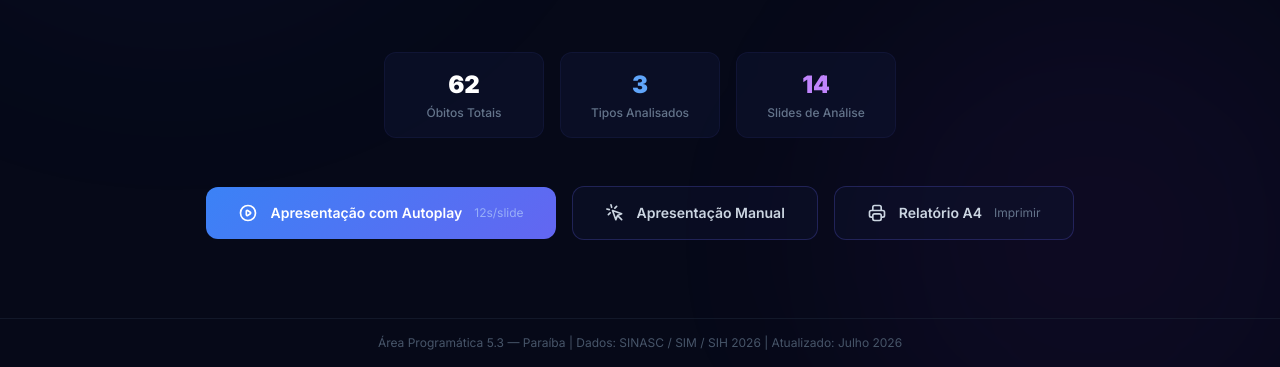
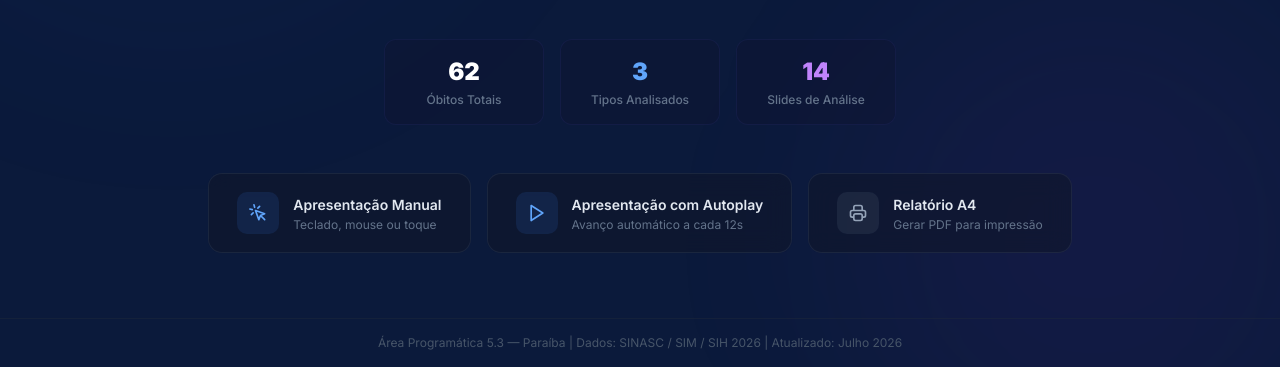
Before and after one commit to fabioferreolicap53/obitos53, a website: page index.html in a window 1280 px wide. Shown: the part 433-800 px from the top of the page. Drawn offline with nearby package versions, Linux system fonts and the light colour scheme.

Commit message:
feat: add manual presentation button, premium card buttons, keyboard/mouse/touch support

```diff
--- a/index.html
+++ b/index.html
@@ -14,7 +14,7 @@
         extend: {
           fontFamily: { sans: ['Inter', 'sans-serif'] },
           colors: {
-            dark: { 900: '#060918', 800: '#0a0e27', 700: '#111638', 600: '#1a2048' },
+            dark: { 900: '#0b1a3b', 800: '#0d1f45', 700: '#112650', 600: '#1a2f5c' },
             brand: { blue: '#3b82f6', coral: '#f97066', green: '#22c55e', purple: '#a78bfa', amber: '#eab308' }
           }
         }
@@ -22,16 +22,35 @@
     }
   </script>
   <style>
-    body { font-family: 'Inter', sans-serif; background: #060918; }
+    body { font-family: 'Inter', sans-serif; background: #0b1a3b; }
     .glass { background: rgba(15,20,50,.65); backdrop-filter: blur(20px); border: 1px solid rgba(99,102,241,.12); }
     .glass-hover:hover { border-color: rgba(99,102,241,.35); box-shadow: 0 8px 40px rgba(59,130,246,.12); transform: translateY(-2px); }
     .glow-blue { box-shadow: 0 0 60px rgba(59,130,246,.08); }
     .gradient-text { background: linear-gradient(135deg, #60a5fa, #a78bfa, #f97066); -webkit-background-clip: text; -webkit-text-fill-color: transparent; background-clip: text; }
     .stat-card { background: rgba(15,20,50,.5); border: 1px solid rgba(99,102,241,.08); }
-    .btn-primary { background: linear-gradient(135deg, #3b82f6, #6366f1); transition: all .3s ease; }
-    .btn-primary:hover { box-shadow: 0 8px 30px rgba(59,130,246,.3); transform: translateY(-1px); }
-    .btn-outline { border: 1px solid rgba(99,102,241,.25); background: rgba(15,20,50,.4); transition: all .3s ease; }
-    .btn-outline:hover { border-color: rgba(99,102,241,.5); background: rgba(30,41,82,.5); }
+    .btn-card {
+      display: flex; align-items: center; gap: 14px;
+      padding: 18px 28px; border-radius: 14px;
+      background: rgba(15,23,42,.6); border: 1px solid rgba(148,163,184,.1);
+      color: #e2e8f0; font-weight: 600; font-size: 0.875rem;
+      text-decoration: none; transition: all .3s ease;
+      backdrop-filter: blur(12px);
+    }
+    .btn-card:hover {
+      border-color: rgba(148,163,184,.25);
+      background: rgba(30,41,59,.7);
+      box-shadow: 0 8px 32px rgba(0,0,0,.25);
+      transform: translateY(-2px);
+    }
+    .btn-card .btn-icon {
+      width: 42px; height: 42px; border-radius: 10px;
+      display: flex; align-items: center; justify-content: center;
+      flex-shrink: 0;
+    }
+    .btn-card .btn-icon-blue { background: rgba(59,130,246,.12); color: #60a5fa; }
+    .btn-card .btn-icon-slate { background: rgba(148,163,184,.1); color: #94a3b8; }
+    .btn-card:hover .btn-icon-blue { background: rgba(59,130,246,.2); }
+    .btn-card:hover .btn-icon-slate { background: rgba(148,163,184,.18); }
     .pulse-ring { animation: pulse-ring 2.5s ease-in-out infinite; }
     @keyframes pulse-ring { 0%,100% { opacity:.4; transform:scale(1); } 50% { opacity:.8; transform:scale(1.05); } }
     .fade-in { animation: fadeIn .8s ease-out; }
@@ -72,7 +91,7 @@
         <!-- Badge -->
         <div class="inline-flex items-center gap-2 px-4 py-1.5 rounded-full glass mb-8 text-xs font-medium text-blue-300">
           <span class="w-1.5 h-1.5 rounded-full bg-blue-400"></span>
-          Coordenação Área Programática 5.3 — Paraíba
+          Coordenação Área Programática 5.3
         </div>
 
         <!-- Title -->
@@ -106,32 +125,44 @@
         <!-- Action Buttons -->
         <div class="flex flex-col sm:flex-row items-center justify-center gap-4">
 
-          <!-- Apresentação com Autoplay -->
-          <a href="/apresentacao-obitos-2026.html?autoplay=1" class="btn-primary group flex items-center gap-3 px-8 py-4 rounded-xl text-white font-semibold text-sm no-underline">
-            <svg class="w-5 h-5" fill="none" stroke="currentColor" viewBox="0 0 24 24">
-              <path stroke-linecap="round" stroke-linejoin="round" stroke-width="2" d="M14.752 11.168l-3.197-2.132A1 1 0 0010 9.87v4.263a1 1 0 001.555.832l3.197-2.132a1 1 0 000-1.664z"/>
-              <path stroke-linecap="round" stroke-linejoin="round" stroke-width="2" d="M21 12a9 9 0 11-18 0 9 9 0 0118 0z"/>
-            </svg>
-            Apresentação com Autoplay
-            <span class="text-xs text-blue-200/60 font-normal">12s/slide</span>
+          <!-- Apresentação Manual -->
+          <a href="/apresentacao-obitos-2026.html" class="btn-card">
+            <div class="btn-icon btn-icon-blue">
+              <svg width="20" height="20" fill="none" stroke="currentColor" stroke-width="2" viewBox="0 0 24 24">
+                <path stroke-linecap="round" stroke-linejoin="round" d="M15 15l-2 5L9 9l11 4-5 2zm0 0l5 5M7.188 2.239l.777 2.897M5.136 7.965l-2.898-.777M13.95 4.05l-2.122 2.122m-5.657 5.656l-2.12 2.122"/>
+              </svg>
+            </div>
+            <div class="text-left">
+              <div>Apresentação Manual</div>
+              <div class="text-xs text-slate-500 font-normal mt-0.5">Teclado, mouse ou toque</div>
+            </div>
           </a>
 
-          <!-- Apresentação Manual -->
-          <a href="/apresentacao-obitos-2026.html" class="btn-outline group flex items-center gap-3 px-8 py-4 rounded-xl text-slate-300 font-semibold text-sm no-underline">
-            <svg class="w-5 h-5" fill="none" stroke="currentColor" viewBox="0 0 24 24">
-              <path stroke-linecap="round" stroke-linejoin="round" stroke-width="2" d="M15 15l-2 5L9 9l11 4-5 2zm0 0l5 5M7.188 2.239l.777 2.897M5.136 7.965l-2.898-.777M13.95 4.05l-2.122 2.122m-5.657 5.656l-2.12 2.122"/>
-            </svg>
-            Apresentação Manual
+          <!-- Apresentação com Autoplay -->
+          <a href="/apresentacao-obitos-2026.html?autoplay=1" class="btn-card">
+            <div class="btn-icon btn-icon-blue">
+              <svg width="20" height="20" fill="none" stroke="currentColor" stroke-width="2" viewBox="0 0 24 24">
+                <path stroke-linecap="round" stroke-linejoin="round" d="M5 3l14 9-14 9V3z"/>
+              </svg>
+            </div>
+            <div class="text-left">
+              <div>Apresentação com Autoplay</div>
+              <div class="text-xs text-slate-500 font-normal mt-0.5">Avanço automático a cada 12s</div>
+            </div>
           </a>
 
           <!-- Relatório A4 -->
-          <button onclick="printReport()" class="btn-outline group flex items-center gap-3 px-8 py-4 rounded-xl text-slate-300 font-semibold text-sm cursor-pointer">
-            <svg class="w-5 h-5" fill="none" stroke="currentColor" viewBox="0 0 24 24">
-              <path stroke-linecap="round" stroke-linejoin="round" stroke-width="2" d="M17 17h2a2 2 0 002-2v-4a2 2 0 00-2-2H5a2 2 0 00-2 2v4a2 2 0 002 2h2m2 4h6a2 2 0 002-2v-4a2 2 0 00-2-2H9a2 2 0 00-2 2v4a2 2 0 002 2zm8-12V5a2 2 0 00-2-2H9a2 2 0 00-2 2v4h10z"/>
-            </svg>
-            Relatório A4
-            <span class="text-xs text-slate-500 font-normal">Imprimir</span>
-          </button>
+          <a href="#" onclick="printReport(); return false;" class="btn-card">
+            <div class="btn-icon btn-icon-slate">
+              <svg width="20" height="20" fill="none" stroke="currentColor" stroke-width="2" viewBox="0 0 24 24">
+                <path stroke-linecap="round" stroke-linejoin="round" d="M17 17h2a2 2 0 002-2v-4a2 2 0 00-2-2H5a2 2 0 00-2 2v4a2 2 0 002 2h2m2 4h6a2 2 0 002-2v-4a2 2 0 00-2-2H9a2 2 0 00-2 2v4a2 2 0 002 2zm8-12V5a2 2 0 00-2-2H9a2 2 0 00-2 2v4h10z"/>
+              </svg>
+            </div>
+            <div class="text-left">
+              <div>Relatório A4</div>
+              <div class="text-xs text-slate-500 font-normal mt-0.5">Gerar PDF para impressão</div>
+            </div>
+          </a>
 
         </div>
 
```
Also changed, not shown: apresentacao-obitos-2026.html (+12 -2 lines).
